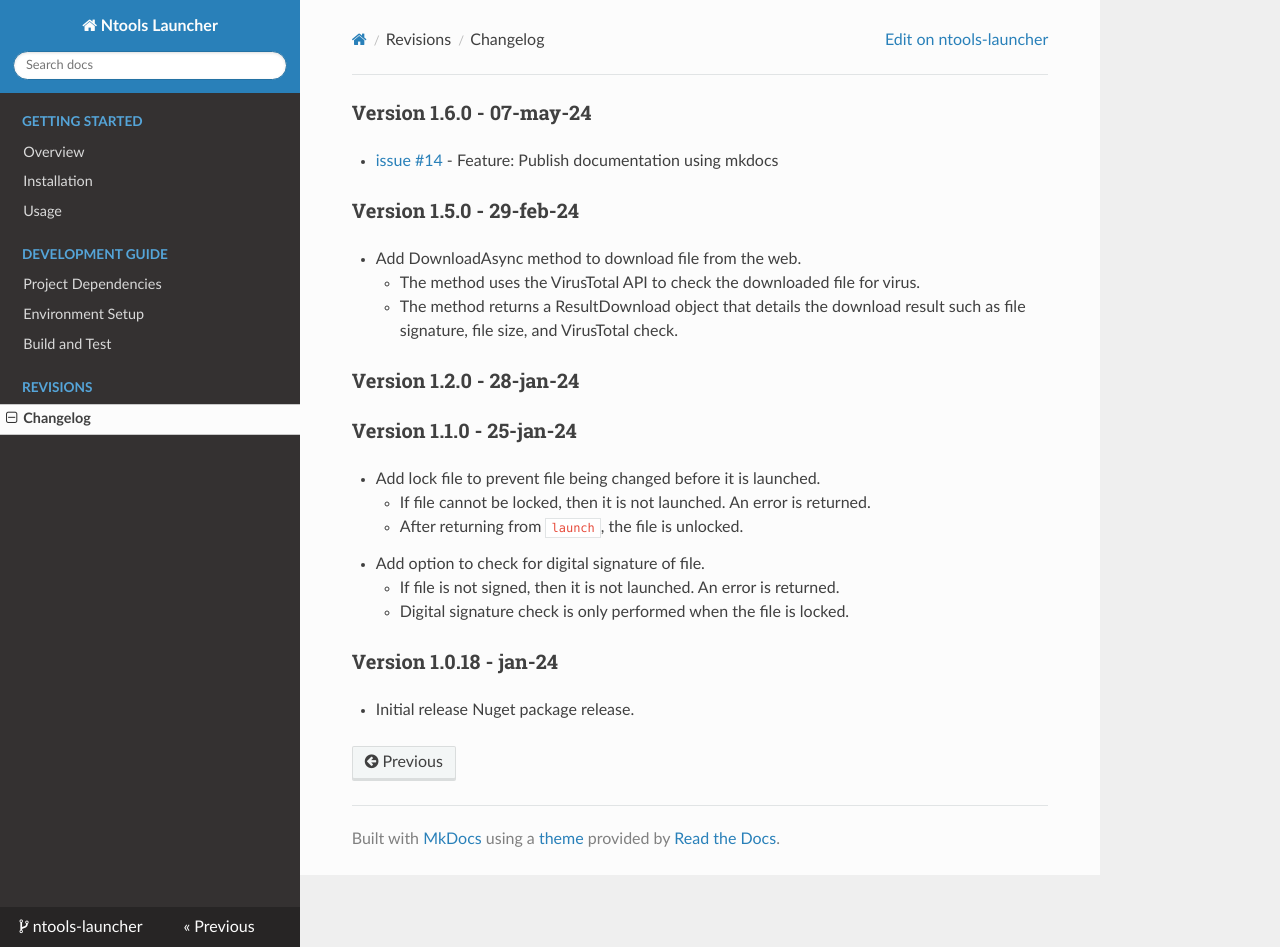
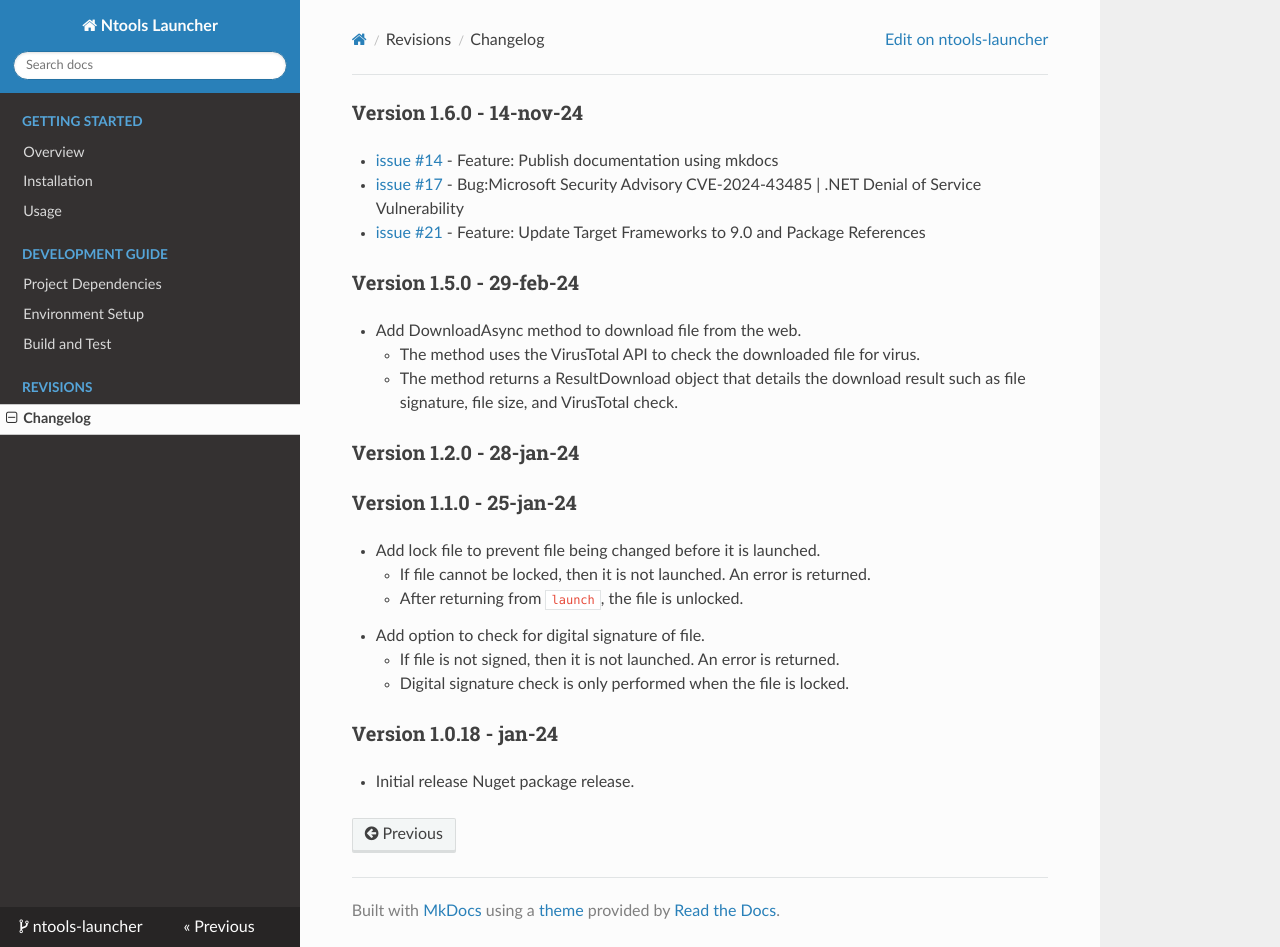
Before and after one commit to naz-hage/ntools-launcher, an MkDocs documentation site: the page built from docs/revisions/changelog.md, in a window 1280 px wide and 947 px high. Built offline with MkDocs 1.6.1, drawn with Linux system fonts in a browser that asks for light colours; nearby versions of some CDN libraries.

Commit message:
21-issue: Update target frameworks and package references (#22)
* 21-issue: Update target frameworks and package references

Updated target frameworks to net9.0. Upgraded MSTest.TestAdapter and MSTest.TestFramework to 3.6.3 in launcherTests.csproj. Updated System.Security.Cryptography.Pkcs and System.Text.Json to 9.0.0 in Launcher.csproj.

```diff
--- a/docs/revisions/changelog.md
+++ b/docs/revisions/changelog.md
@@ -1,5 +1,7 @@
-### Version 1.6.0 - 07-may-24
+### Version 1.6.0 - 14-nov-24
 - [issue #14](https://github.com/naz-hage/ntools-launcher/issues/14) - Feature: Publish documentation using mkdocs
+- [issue #17](https://github.com/naz-hage/ntools-launcher/issues/14) - Bug:Microsoft Security Advisory CVE-2024-43485 | .NET Denial of Service Vulnerability
+- [issue #21](https://github.com/naz-hage/ntools-launcher/issues/21) - Feature: Update Target Frameworks to 9.0 and Package References
 
 
 ### Version 1.5.0 - 29-feb-24
```
Also changed, not shown: 5 other files.
